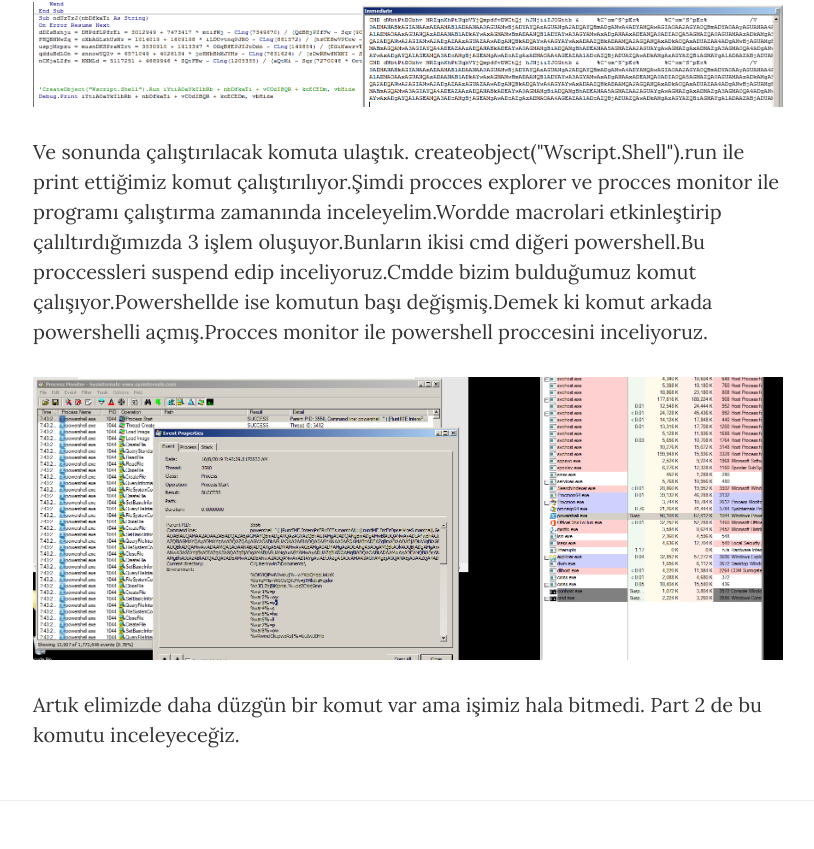
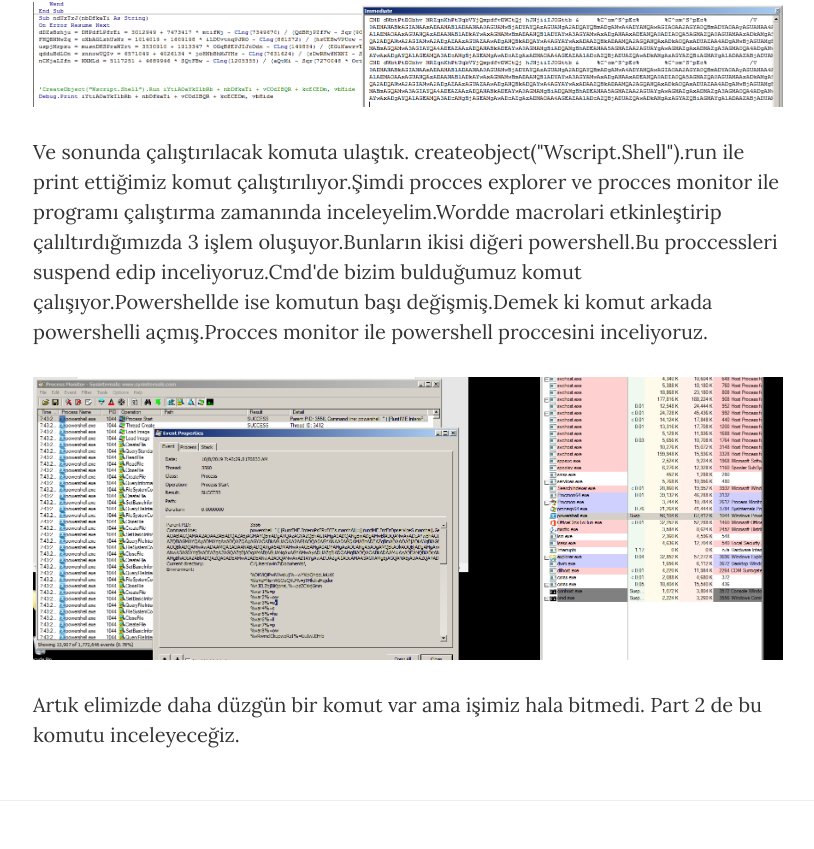
Before and after one commit to ffucucuoglu/ffucucuoglu.github.io, a plain HTML site: page post3.html in a window 1280 px wide. Shown: the part 2349-3198 px from the top of the page, without its empty margins (232-1046 px from the left). Drawn offline with nearby package versions, Linux system fonts and the light colour scheme.

Commit message:
Update post3.html

```diff
--- a/post3.html
+++ b/post3.html
@@ -127,7 +127,8 @@
                     </a>
 
                     <p>
-Ve sonunda çalıştırılacak komuta ulaştık. createobject("Wscript.Shell").run ile print ettiğimiz komut çalıştırılıyor.Şimdi procces explorer ve procces monitor ile programı çalıştırma zamanında inceleyelim.Wordde macrolari etkinleştirip çalıltırdığımızda 3 işlem oluşuyor.Bunların ikisi cmd diğeri powershell.Bu proccessleri suspend edip inceliyoruz.Cmdde bizim bulduğumuz komut çalışıyor.Powershellde ise komutun başı değişmiş.Demek ki komut arkada powershelli açmış.Procces monitor ile powershell proccesini inceliyoruz.</p>
+Ve sonunda çalıştırılacak komuta ulaştık. createobject("Wscript.Shell").run ile print ettiğimiz komut çalıştırılıyor.Şimdi procces explorer ve procces monitor ile programı çalıştırma zamanında inceleyelim.Wordde macrolari etkinleştirip çalıltırdığımızda 3 işlem oluşuyor.Bunların ikisi
+			    diğeri powershell.Bu proccessleri suspend edip inceliyoruz.Cmd'de bizim bulduğumuz komut çalışıyor.Powershellde ise komutun başı değişmiş.Demek ki komut arkada powershelli açmış.Procces monitor ile powershell proccesini inceliyoruz.</p>
 
                       <a href="#">
                         <img class="img-responsive" src="img/emopart1i6.png" alt="">
```
